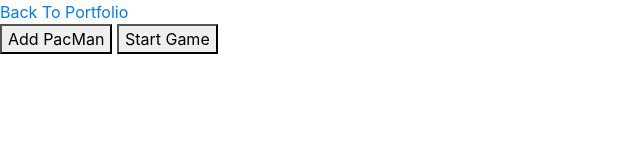
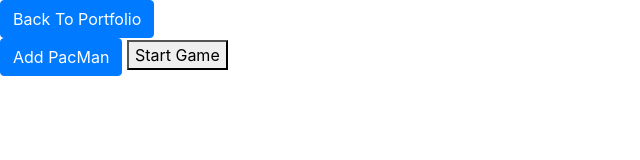
Before and after one commit to JBecerra601/PacMen, a plain HTML site: page Index.html in a window 1280 px wide. Shown: the whole page, without its empty margins (0-640 px from the left). Drawn offline with nearby package versions, Linux system fonts and the light colour scheme.

Commit message:
commit to main

```diff
--- a/Index.html
+++ b/Index.html
@@ -4,6 +4,7 @@
     <meta charset="UTF-8">
     <meta http-equiv="X-UA-Compatible" content="IE=edge">
     <meta name="viewport" content="width=device-width, initial-scale=1.0">
+
 
     <!--BOOTSTRAP BOOTSTRAP BOOTSTRAP BOOTSTRAP BOOTSTRAP BOOTSTRAP-->
     <link rel="stylesheet" href="https://cdn.jsdelivr.net/npm/bootstrap@4.0.0/dist/css/bootstrap.min.css" integrity="sha384-Gn5384xqQ1aoWXA+058RXPxPg6fy4IWvTNh0E263XmFcJlSAwiGgFAW/dAiS6JXm" crossorigin="anonymous">
@@ -16,13 +17,13 @@
 <body>
     <!--return button-->
     <div class="text-left">
-        <a href="https://jbecerra601.github.io/" class="button"><i class="bi bi-house"></i>Back To Portfolio</a></div>
+        <a href="https://jbecerra601.github.io/" class="btn btn-primary"><i class="bi bi-house"></i>Back To Portfolio</a></div>
     </div>
 
 
 
     <div id='game'>
-        <button onclick='makeOne()' width='200' height='30'>Add PacMan</button>
+        <button class="btn btn-primary "onclick='makeOne()' width='200' height='30'>Add PacMan</button>
         <button onclick='update()' width='200' height='30'>Start Game</button>
 
     </div>
```
